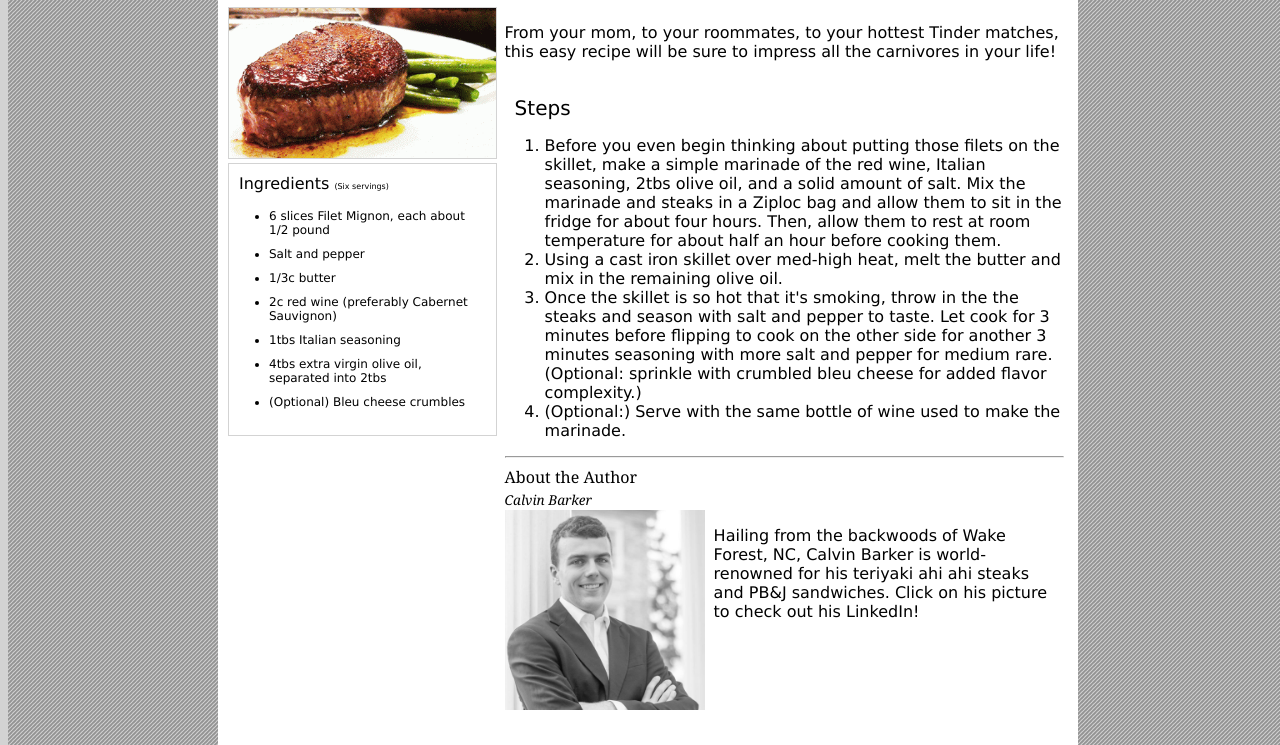
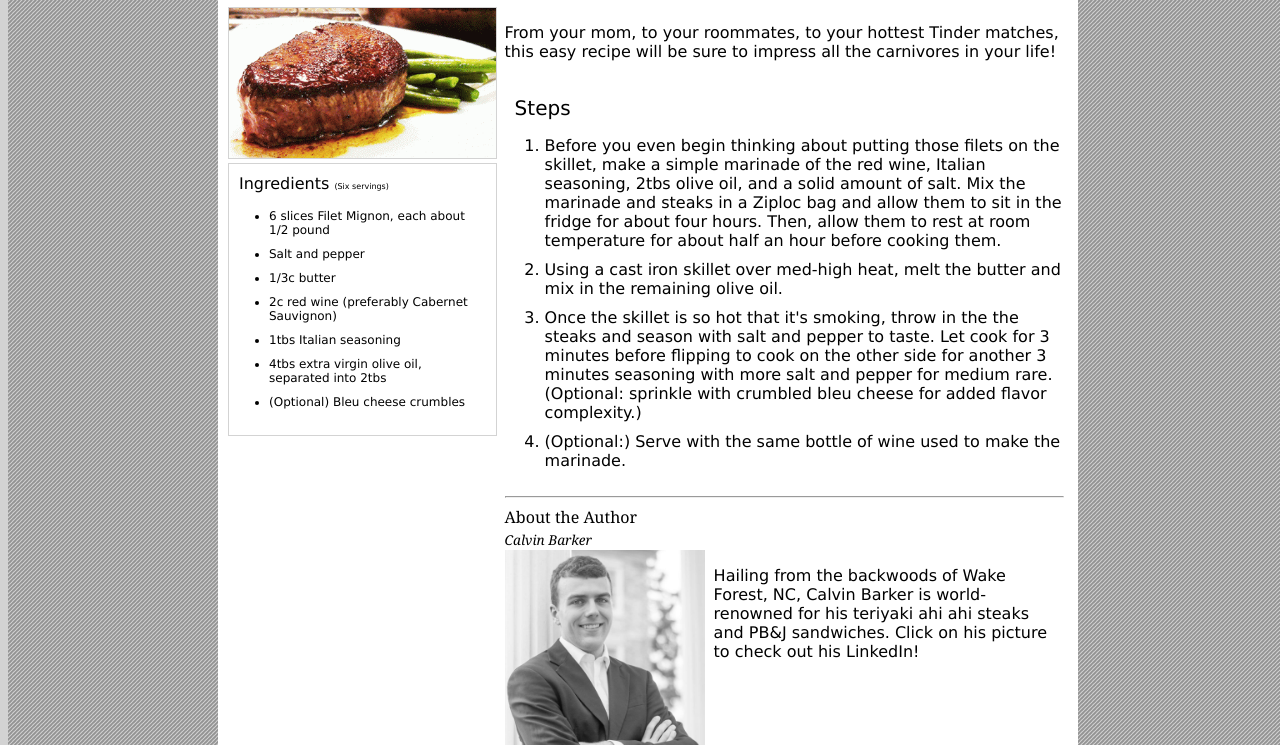
Before and after one commit to calvinsb1023/comp426, a plain HTML site: page a1/index.html in a window 1280 px wide. Shown: the part 55-800 px from the top of the page. Drawn offline with Linux system fonts and the light colour scheme.

Commit message:
CSS validated

```diff
--- a/a1/styles.css
+++ b/a1/styles.css
@@ -1,6 +1,6 @@
 html {
     width: 100%;
-    height: 100%;
+    height: 120%;
     min-width: 860px;
     background-color: #d3d3d3;
 
@@ -28,7 +28,6 @@ body {
 .title-container {
     background-color: #254252;
     width: 100%;
-    //margin-left: -10px;
     margin-top: -10px;
 }
 #step-title {
@@ -37,10 +36,10 @@ body {
     font-size: 20px;
 }
 .step {
-
+    padding-bottom: 10px;
 }
 .main-container {
-    height: 90%;
+    height: 85%;
     width: 860px;
     margin: auto;
     background-color: white;
@@ -48,8 +47,8 @@ body {
 }
 .content-container {
     padding: 10px;
+}
 
-}
 .col-2 {
     float: left;
     height: 100%;
@@ -111,7 +110,6 @@ body {
     float: left;
     width: 200px;
     height: auto;
-    filter: gray; /* IE6-9 */
     filter: grayscale(1); /* Microsoft Edge and Firefox 35+ */
     -webkit-filter: grayscale(1); /* Google Chrome, Safari 6+ & Opera 15+ */
 
```
